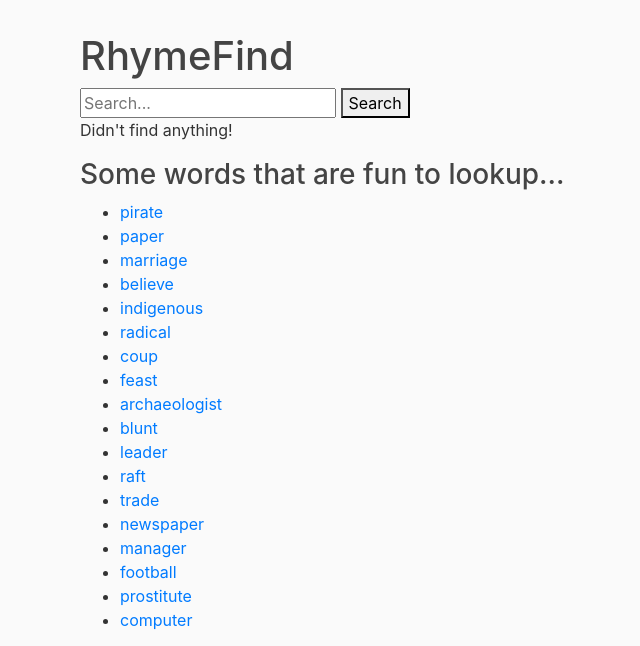
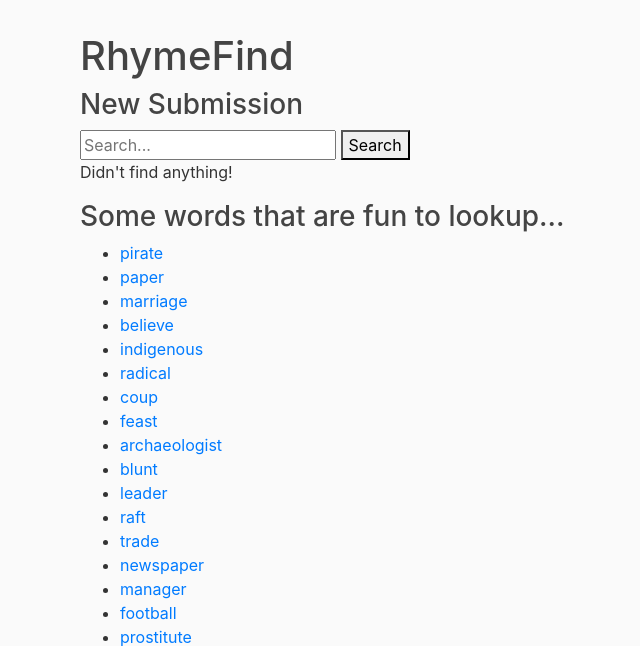
Before and after one commit to bfeif/rhymefind, a Django app: page / in a window 1280 px wide. Shown: the top 646 px of the page, without its empty margins (5-645 px from the left). Run offline with Django 3.2, Linux system fonts and the light colour scheme; data that the repository does not hold is empty; some libraries are stand-ins or nearby versions.

Commit message:
Added New Submission link to homepage.

```diff
--- a/rhymefind/templates/rhymefind/base.html
+++ b/rhymefind/templates/rhymefind/base.html
@@ -19,6 +19,7 @@
 <body>
 	<div class="container">
         <a href="/"><h1>RhymeFind</h1></a>
+        <a href="/"><h3>New Submission</h1></a>
 		{% block content %}{% endblock %}
 	</div>
 
```
